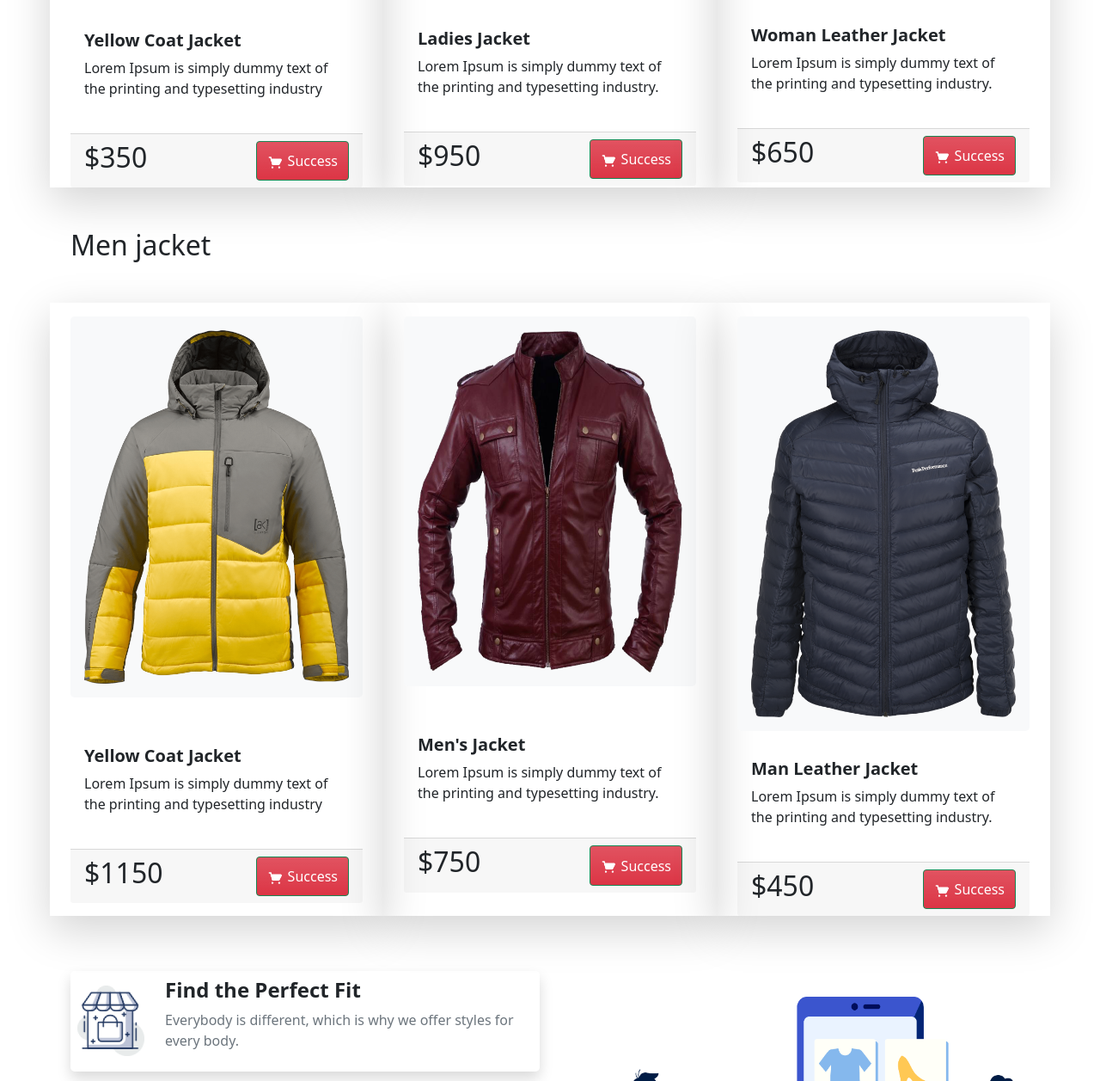
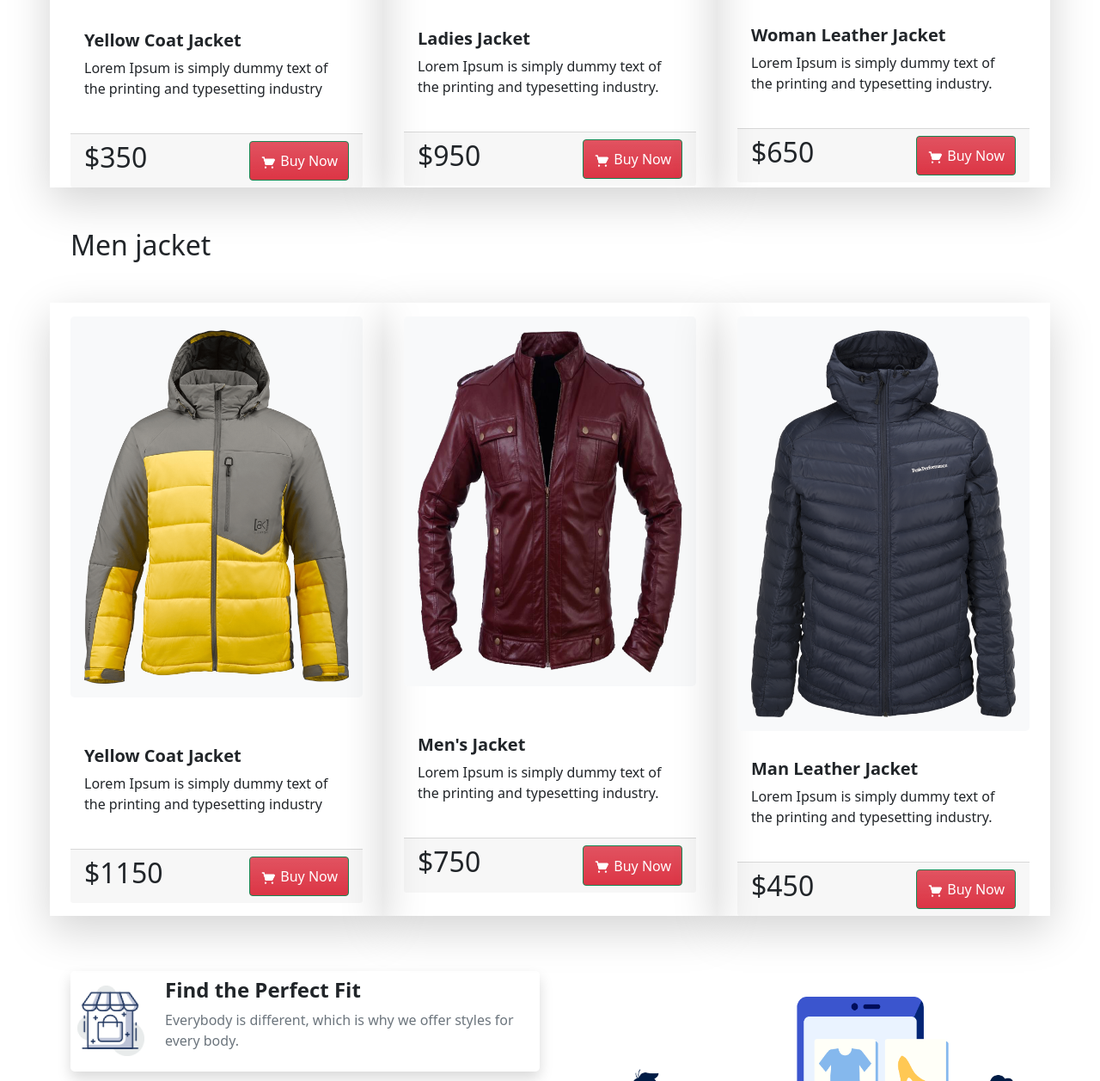
Before and after one commit to Mahmudtareq/penguin-feshion-bootstrap, a plain HTML site: page index.html in a window 1280 px wide. Shown: the part 1112-2369 px from the top of the page at 86% size. Drawn offline with nearby package versions, Linux system fonts and the light colour scheme.

Commit message:
button name change

```diff
--- a/index.html
+++ b/index.html
@@ -56,7 +56,7 @@
                     <button type="button" class="btn btn-success bg-danger bg-gradient">
                         <img src="./icons/shopping-cart 1.png" alt="" width="19" height="18">
 
-                        Success</button>
+                        Buy Now</button>
                 </div>
                 <div class="col-lg-6">
                     <img class="img-fluid" src="./images/model.png" alt="">
@@ -86,7 +86,7 @@
                             <button type="button" class="btn btn-success bg-danger bg-gradient">
                                 <img src="./icons/shopping-cart 1.png" alt="" width="19" height="18">
 
-                                Success</button>
+                                Buy Now</button>
                         </div>
                     </div>
                 </div>
@@ -108,7 +108,7 @@
                             <button type="button" class="btn btn-success bg-danger bg-gradient">
                                 <img src="./icons/shopping-cart 1.png" alt="" width="19" height="18">
 
-                                Success</button>
+                                Buy Now</button>
                         </div>
                     </div>
                 </div>
@@ -126,7 +126,7 @@
                             <button type="button" class="btn btn-success bg-danger bg-gradient">
                                 <img src="./icons/shopping-cart 1.png" alt="" width="19" height="18">
 
-                                Success</button>
+                                Buy Now</button>
                         </div>
                     </div>
                 </div>
@@ -155,7 +155,7 @@
                             <button type="button" class="btn btn-success bg-danger bg-gradient">
                                 <img src="./icons/shopping-cart 1.png" alt="" width="19" height="18">
 
-                                Success</button>
+                                Buy Now</button>
                         </div>
                     </div>
                 </div>
@@ -177,7 +177,7 @@
                             <button type="button" class="btn btn-success bg-danger bg-gradient">
                                 <img src="./icons/shopping-cart 1.png" alt="" width="19" height="18">
 
-                                Success</button>
+                                Buy Now</button>
                         </div>
                     </div>
                 </div>
@@ -195,7 +195,7 @@
                             <button type="button" class="btn btn-success bg-danger bg-gradient">
                                 <img src="./icons/shopping-cart 1.png" alt="" width="19" height="18">
 
-                                Success</button>
+                                Buy Now</button>
                         </div>
                     </div>
                 </div>
```
